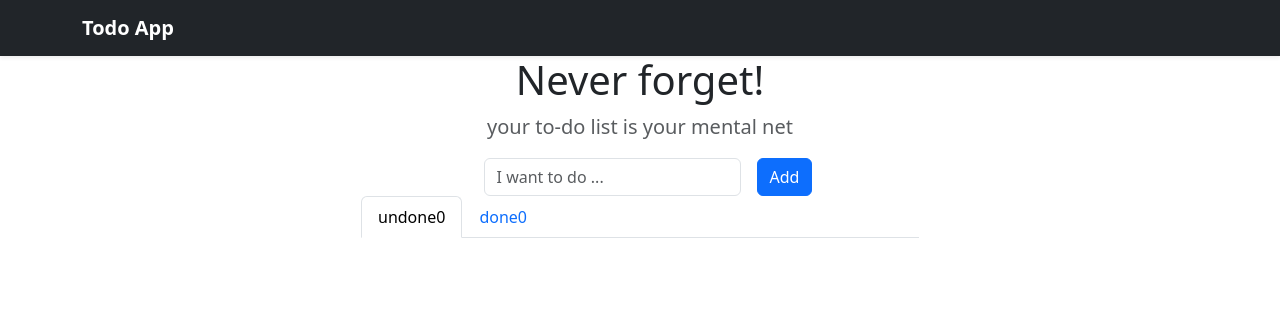
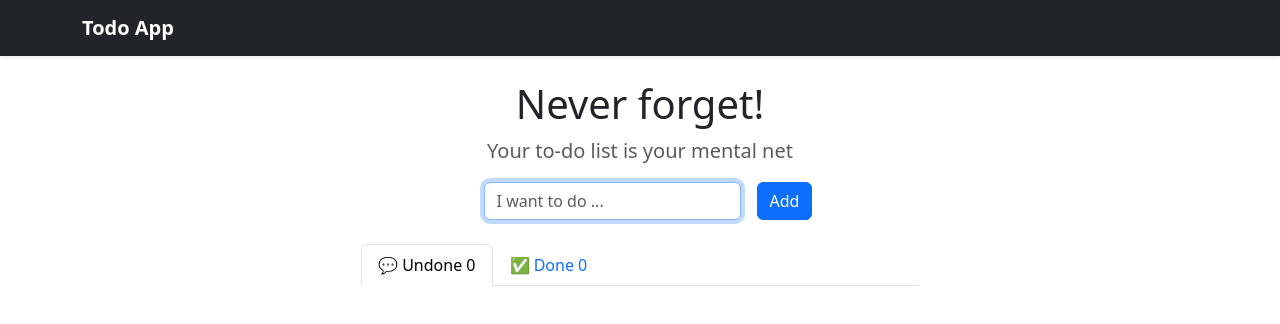
Before and after one commit to Amin-zare/Todo-Wiz, a React (Vite) app: page / in a window 1280 px wide. Shown: the top 324 px of the page. Built offline with nearby package versions, Linux system fonts and the light colour scheme; the HTML template or start-up script is replaced by a standard one.

Commit message:
Improve UX ADD focus triggers UPDATE labels UPDATE spacings/stylings

```diff
--- a/src/App.tsx
+++ b/src/App.tsx
@@ -61,14 +61,14 @@ function App() {
         <main>
           <section className='jumbotron'>
             <div className='container d-flex flex-column align-items-center'>
-              <h1 className='jumbotron-heading'>Never forget!</h1>
+              <h1 className='jumbotron-heading mt-4'>Never forget!</h1>
               <p className='lead text-muted'>
-                your to-do list is your mental net
+                Your to-do list is your mental net
               </p>
               <AddTodo addTodo={addTodo} />
             </div>
           </section>
-          <div className='todosList'>
+          <div className='todosList mt-4'>
             <div className='container'>
               <div className='d-flex flex-column align-items-center '>
                 <nav className='col-6 mb-3'>
@@ -80,7 +80,7 @@ function App() {
                       }`}
                       id='nav-home-tab'
                     >
-                      undone
+                      💬 Undone&nbsp;
                       <span className=' badge-secondary'>
                         {todos.filter(item => item.is_done === false).length}
                       </span>
@@ -92,7 +92,7 @@ function App() {
                       }`}
                       id='nav-profile-tab'
                     >
-                      done
+                      ✅ Done&nbsp;
                       <span className=' badge-success'>
                         {todos.filter(item => item.is_done === true).length}
                       </span>
--- a/src/components/todos/AddTodo.tsx
+++ b/src/components/todos/AddTodo.tsx
@@ -34,11 +34,13 @@ const AddTodo: React.FC<Props> = ({ addTodo }) => {
     <form onSubmit={submitHandler} className='form-inline'>
       <div className='form-group d-flex'>
         <input
+          id='newTodo'
           value={newTodo}
           onChange={e => setNewTodo(e.target.value)}
           type='text'
           className='form-control mx-sm-3'
           placeholder='I want to do ...'
+          ref={inputRef => inputRef && inputRef.focus()}
         />
         <button type='submit' className='btn btn-primary'>
           Add
--- a/src/components/todos/TodoItem.tsx
+++ b/src/components/todos/TodoItem.tsx
@@ -27,16 +27,18 @@ const TodoItem: React.FC<Props> = ({
         {isEditing ? (
           <>
             <input
+              id='saveTodo'
               type='text'
               value={newTitle}
               onChange={e => setNewTitle(e.target.value)}
+              ref={editInputRef => editInputRef && editInputRef.focus()}
             />
             <button
               type='button'
               className='btn btn-success btn-sm me-1'
               onClick={handleEdit}
             >
-              Save
+              Update
             </button>
           </>
         ) : (
```
